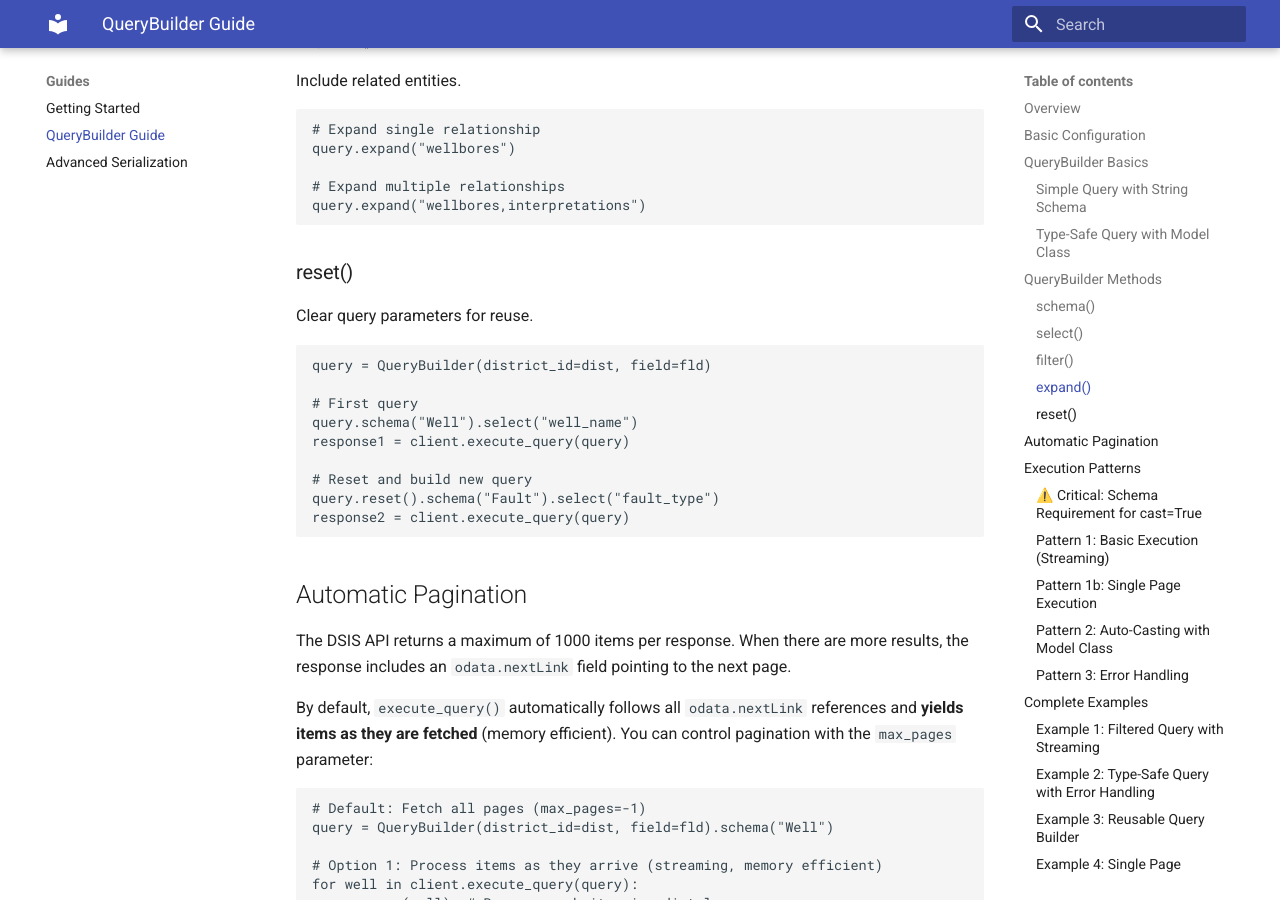
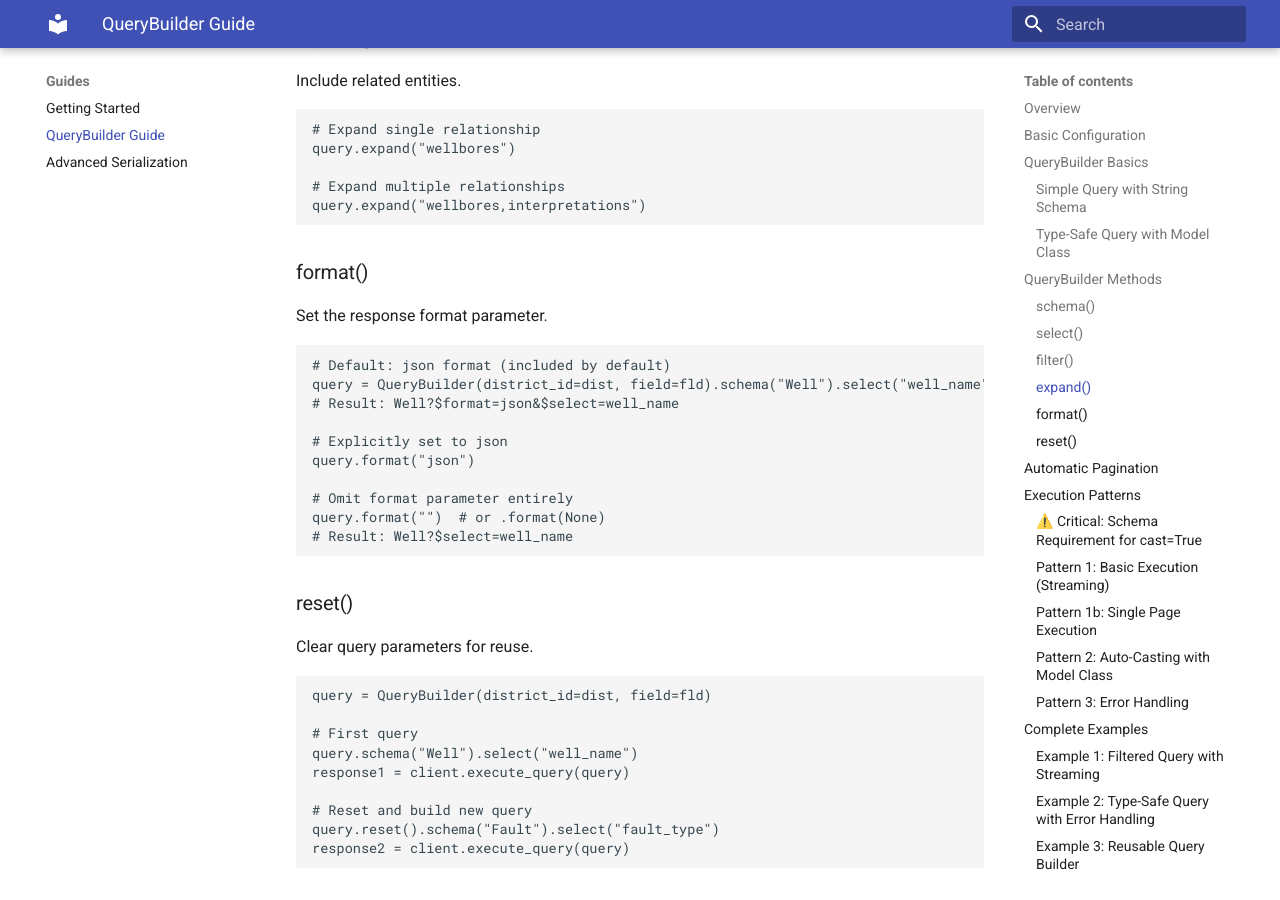
Before and after one commit to equinor/dsis-python-client, an MkDocs documentation site: the page built from docs/guides/query-builder.md, in a window 1280 px wide and 900 px high, scrolled down 2700 px. Built offline with MkDocs 1.6.1 and Material for MkDocs 9.7.7, drawn with Linux system fonts in a browser that asks for light colours.

Commit message:
feat: add format parameter support to QueryBuilder and update query parameter handling

````diff
--- a/docs/guides/query-builder.md
+++ b/docs/guides/query-builder.md
@@ -128,6 +128,23 @@ query.expand("wellbores")
 
 # Expand multiple relationships
 query.expand("wellbores,interpretations")
+```
+
+### format()
+
+Set the response format parameter.
+
+```python
+# Default: json format (included by default)
+query = QueryBuilder(district_id=dist, field=fld).schema("Well").select("well_name")
+# Result: Well?$format=json&$select=well_name
+
+# Explicitly set to json
+query.format("json")
+
+# Omit format parameter entirely
+query.format("")  # or .format(None)
+# Result: Well?$select=well_name
 ```
 
 ### reset()
````
Also changed, not shown: 2 other files.
